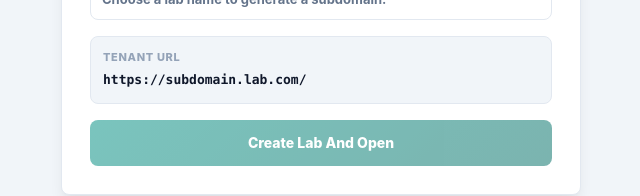
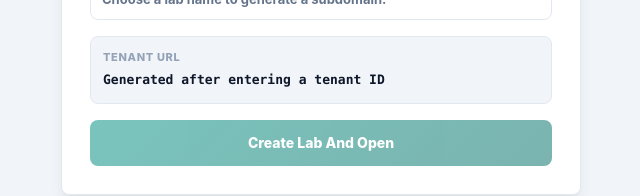
Before and after one commit to Cloudlabel-2025/Lims-V1, a Next.js app: page /onboarding in a window 1280 px wide. Shown: the part 472-668 px from the top of the page, without its empty margins (319-959 px from the left). Built offline with nearby package versions, Linux system fonts and the light colour scheme; no server answers.

Commit message:
prod-fix-domainname

```diff
--- a/src/app/onboarding/page.js
+++ b/src/app/onboarding/page.js
@@ -14,10 +14,21 @@ function slugifySubdomain(value) {
 }
 
 function getPreviewUrl(subdomain) {
-  const rootDomain = process.env.NEXT_PUBLIC_ROOT_DOMAIN || "lab.com";
+  if (!subdomain) return "";
+
+  const rootDomain = process.env.NEXT_PUBLIC_ROOT_DOMAIN;
   const protocol = process.env.NEXT_PUBLIC_APP_PROTOCOL || "https";
 
-  return subdomain ? `${protocol.replace(/:$/, "")}://${subdomain}.${rootDomain}/` : "";
+  if (rootDomain) {
+    return `${protocol.replace(/:$/, "")}://${subdomain}.${rootDomain}/`;
+  }
+
+  if (typeof window === "undefined") return "";
+
+  const url = new URL(window.location.origin);
+  url.searchParams.set("tenantId", subdomain);
+  url.searchParams.set("access", "lab");
+  return url.toString();
 }
 
 export default function TenantOnboardingPage() {
@@ -192,7 +203,7 @@ export default function TenantOnboardingPage() {
 
           <div className="tenant-onboarding-preview">
             <span>Tenant URL</span>
-            <strong>{previewUrl || "https://subdomain.lab.com/"}</strong>
+            <strong>{previewUrl || "Generated after entering a tenant ID"}</strong>
           </div>
 
           <button type="submit" disabled={!canSubmit}>
```
